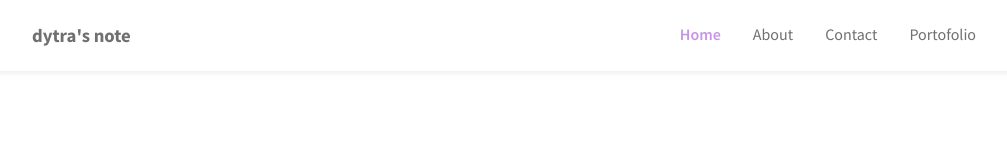
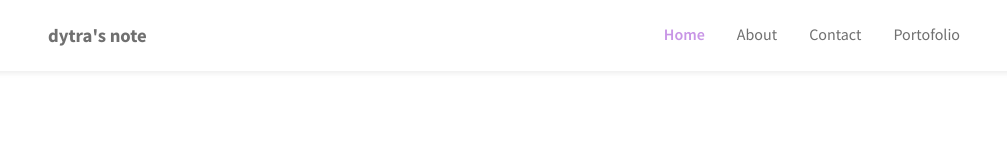
Before and after one commit to dytra/dytra.github.io, a Gatsby site: page / in a window 1280 px wide. Shown: the top 160 px of the page, without its empty margins (128-1135 px from the left). Built offline with nearby package versions, Linux system fonts and the light colour scheme; Gatsby itself is replaced by a stand-in of ours.

Commit message:
add container class in header

```diff
--- a/src/components/Header/Header.js
+++ b/src/components/Header/Header.js
@@ -16,7 +16,7 @@ const Header = ({ siteTitle }) => {
     setShowMenu(!showMenu);
   }
   return (<header>
-    <div id="header-container">
+    <div id="header-container" className="container">
       <Link to="/" style={{ textShadow: `none`, backgroundImage: `none` }}>
         <h3 style={{ display: `inline` }}>dytra's note</h3>
       </Link>
--- a/src/components/Header/Header.scss
+++ b/src/components/Header/Header.scss
@@ -10,9 +10,9 @@ header {
   div#header-container {
     display: flex;
     max-width: 960px;
-    margin: 0 auto;
-    padding-left: 2em;
-    padding-right: 2em;
+    margin: auto;
+    // padding-left: 2em;
+    // padding-right: 2em;
 
     ul {
       margin-left: auto;
```
